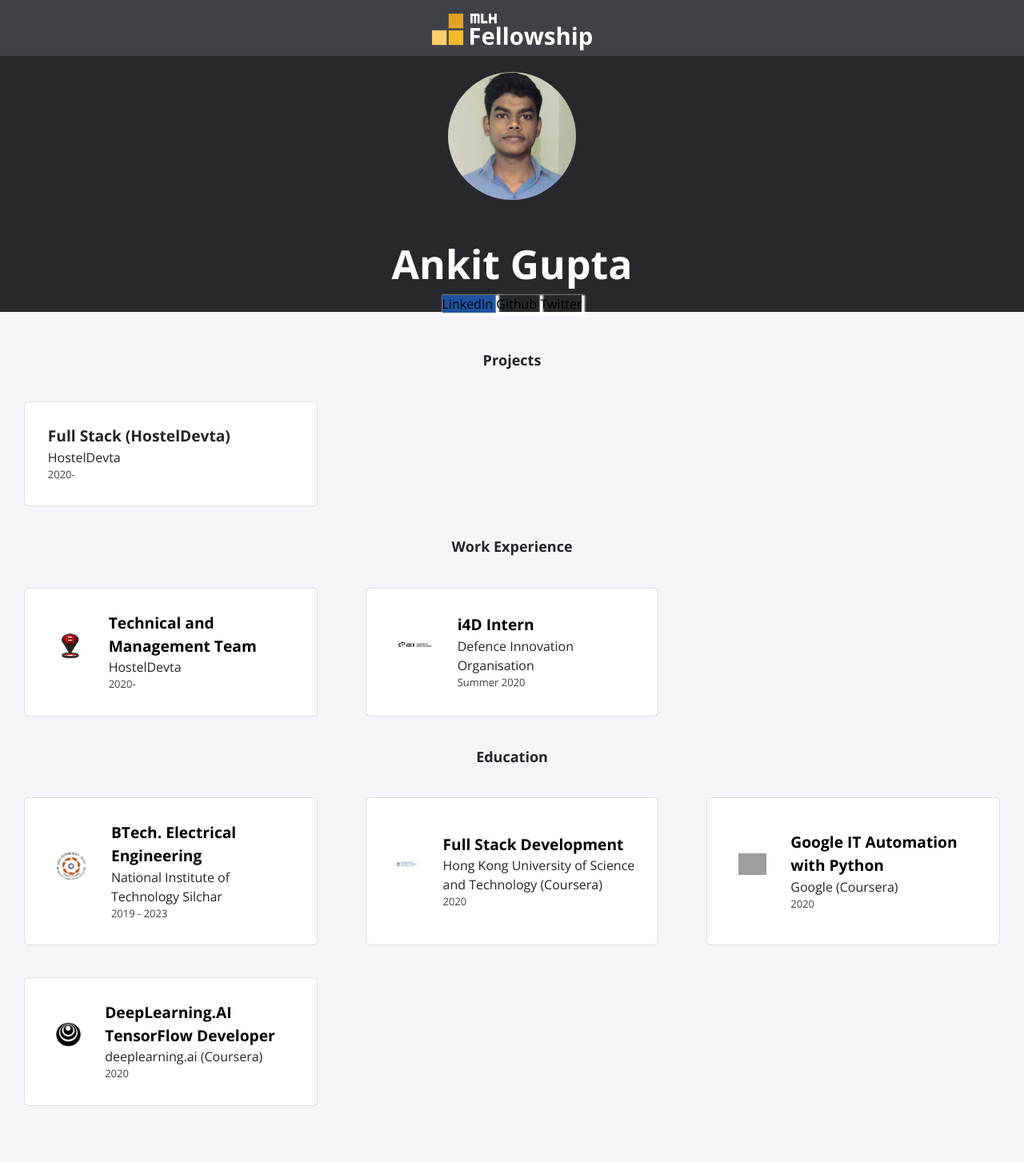
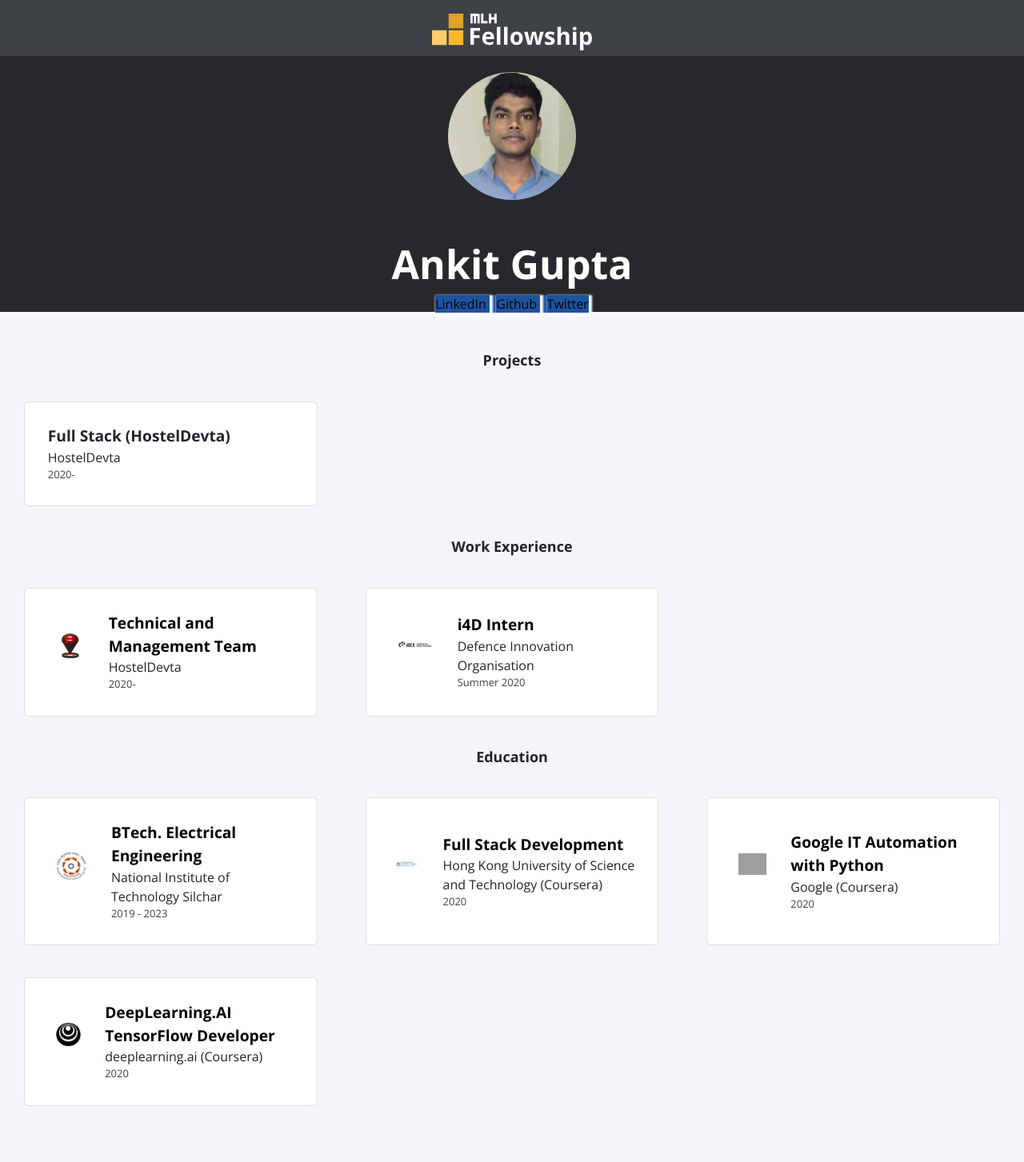
Before and after one commit to luckyhero613/luckyhero613.github.io, a Jekyll site: the page built from index.html, in a window 1280 px wide. Shown: the whole page at 80% size. Built offline with Jekyll 4.4.1, drawn with Linux system fonts in a browser that asks for light colours; nearby versions of some CDN libraries; grey boxes are pictures that could not be loaded.

Commit message:
Update profile.html

```diff
--- a/_includes/profile.html
+++ b/_includes/profile.html
@@ -3,13 +3,15 @@
         <img src="./assets/img/logo.jpg">
     </div>
     <h1>{{ site.title }}</h1>
-    <div style="display: inline;">
-        <div style="display: inline; background-color: #1d539f; box-shadow: 2px 2px 2px 2px white">
+    <div style="display: inline;  background-color: #1d539f">
+        <div style="display: inline; color: #1d539f; box-shadow: 2px 2px 2px 2px white">
             <a href="https://linkedin.com/in/luckyhero613" target="_blank">LinkedIn</a>
         </div>
+        &nbsp;
         <div style="display: inline; color: #1d539f; box-shadow: 2px 2px 2px 2px white">
             <a href="https://github.com/luckyhero613" target="_blank">Github</a>
         </div>
+        &nbsp;
         <div style="display: inline; color: #1d539f; box-shadow: 2px 2px 2px 2px white">
             <a href="https://twitter.com/luckyhero613" target="_blank">Twitter</a>
         </div>
```
